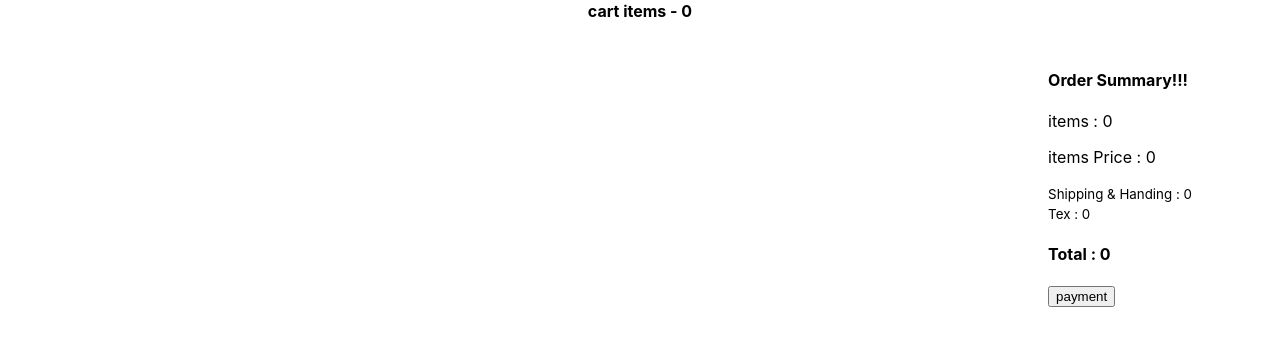
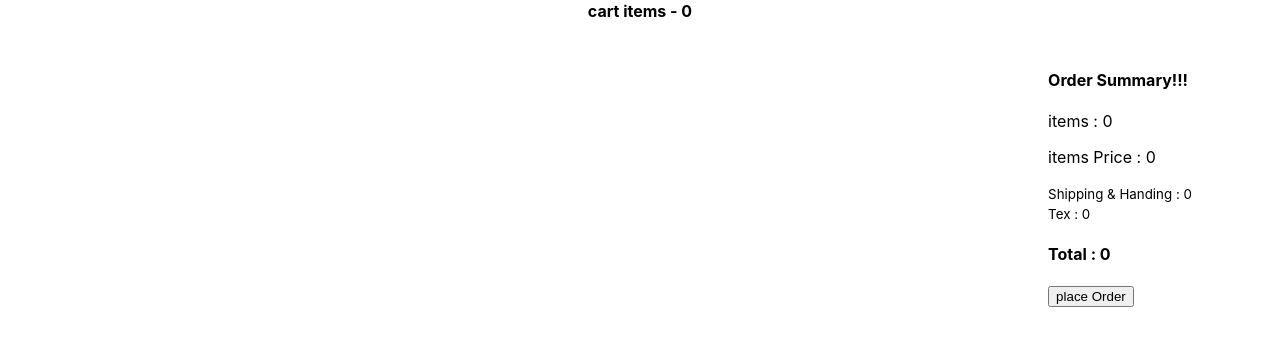
Before and after one commit to Imran-2021/Ema-jon-using-local-storage-, a React (Create React App) app: page /review in a window 1280 px wide. Shown: the part 206-552 px from the top of the page. Built offline with nearby package versions, Linux system fonts and the light colour scheme.

Commit message:
some fetcher added.

```diff
--- a/src/Components/Card/Card.js
+++ b/src/Components/Card/Card.js
@@ -33,7 +33,9 @@ const Card = (props) => {
             <small>Shipping & Handing : {formatNumber(shipping)}</small> <br />
             <small>Tex : {formatNumber(tex)}</small>
             <h4>Total : {formatNumber(s+ shipping+tex)}</h4>
-            {props.showBTNN ? <Link to="/review"><button>Review Your Order</button></Link>: <Link to="/management"><button>payment</button></Link>}
+            {
+                props.children
+            }
         </div>
     );
 };
--- a/src/Components/Review/Review.js
+++ b/src/Components/Review/Review.js
@@ -1,12 +1,22 @@
 import React, { useEffect, useState } from 'react';
+import { Link } from 'react-router-dom';
 import fakeData from '../../fakeData';
-import { getDatabaseCart, removeFromDatabaseCart } from '../../utilities/databaseManager';
+import { getDatabaseCart, processOrder, removeFromDatabaseCart } from '../../utilities/databaseManager';
 import Card from '../Card/Card';
 import ReviewItems from '../ReviewItems/ReviewItems';
-
+import happyImage from "../../images/giphy.gif"
 const Review = () => {
 
     const [cart,setCart]=useState([]);
+    const [orderPlaced,setOrderPlaced]=useState(false);
+
+
+    const handleCard=()=>{
+        setCart([])
+        setOrderPlaced(true)
+        processOrder()
+
+    }
     useEffect(() => {
         const data = getDatabaseCart();
         const productKeys = Object.keys(data);
@@ -24,6 +34,10 @@ const Review = () => {
         removeFromDatabaseCart(productKey)
 
     }
+    let thankyou ;
+    if(orderPlaced){
+        thankyou= <img style={{width:"500px"}} src={happyImage} alt="imge"/>
+    }
     return (
         <div >
             <h4 style={{textAlign: 'center'}}>cart items - {cart.length}</h4>
@@ -32,9 +46,12 @@ const Review = () => {
                 {
                 cart.map(x=> <ReviewItems  hadnleRemoveProduct={hadnleRemoveProduct } key={x.eky} pd={x}/>)
                 }
+                {
+                    thankyou
+                }
                 </div>
                 <div className="innerContainer-card">
-                   <Card showBTNN={false} counts={cart}/>
+                   <Card showBTNN={false} counts={cart}><button onClick={handleCard}>place Order</button> </Card>
                 </div>
            </div>
         </div>
--- a/src/Components/Shop/Shop.js
+++ b/src/Components/Shop/Shop.js
@@ -4,6 +4,7 @@ import fakeData from '../../fakeData';
 import Products from '../Products/Products';
 import Card from '../Card/Card';
 import { addToDatabaseCart, getDatabaseCart } from '../../utilities/databaseManager';
+import { Link } from 'react-router-dom';
 const Shop = () => {
     const first10 = fakeData.slice(0, 10)
 
@@ -49,7 +50,9 @@ const Shop = () => {
             }
             </div>
             <div className="innerContainer-card">
-                <Card showBTNN={true} counts={count} />
+                <Card showBTNN={true} counts={count}>
+                <Link to="/review"><button>Review Order</button></Link>
+                </Card>
             </div>
         </div>
     );
```
